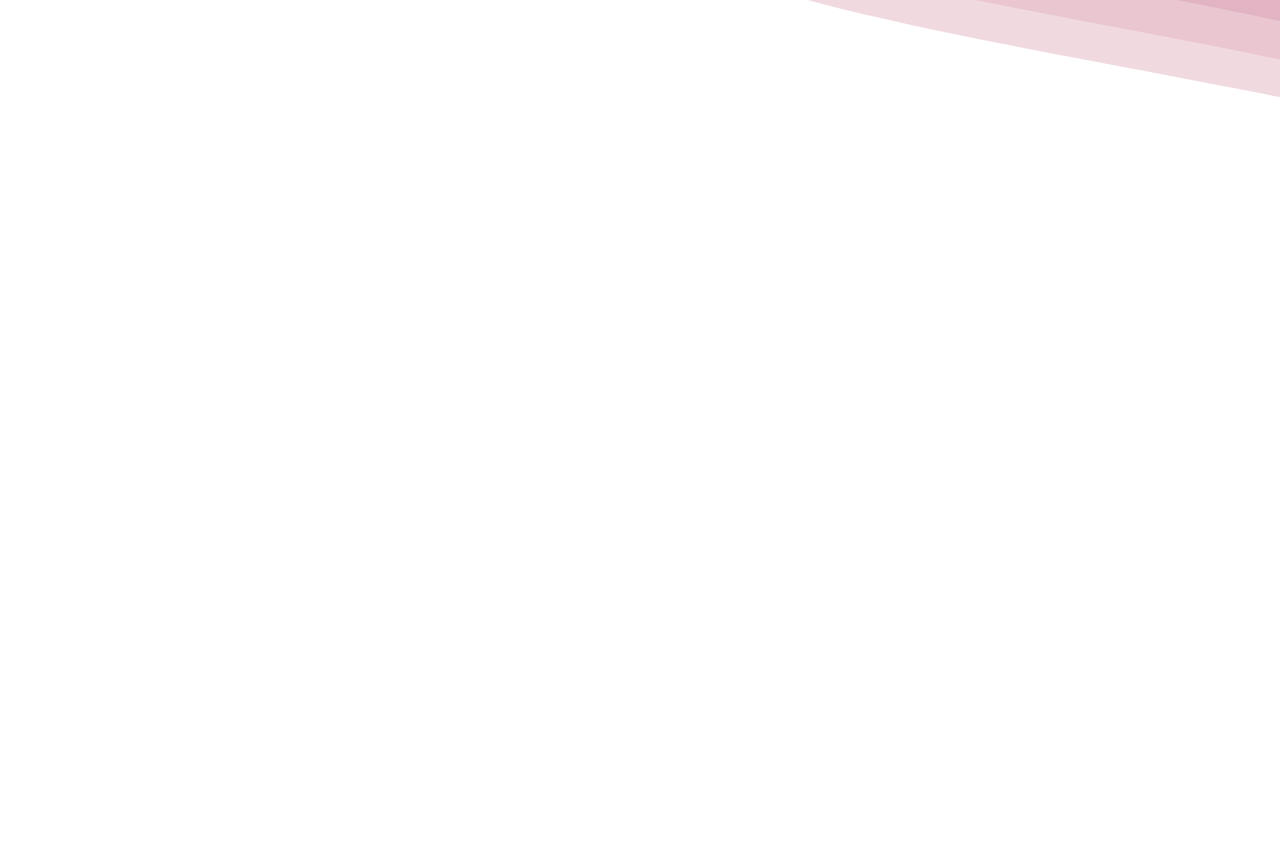
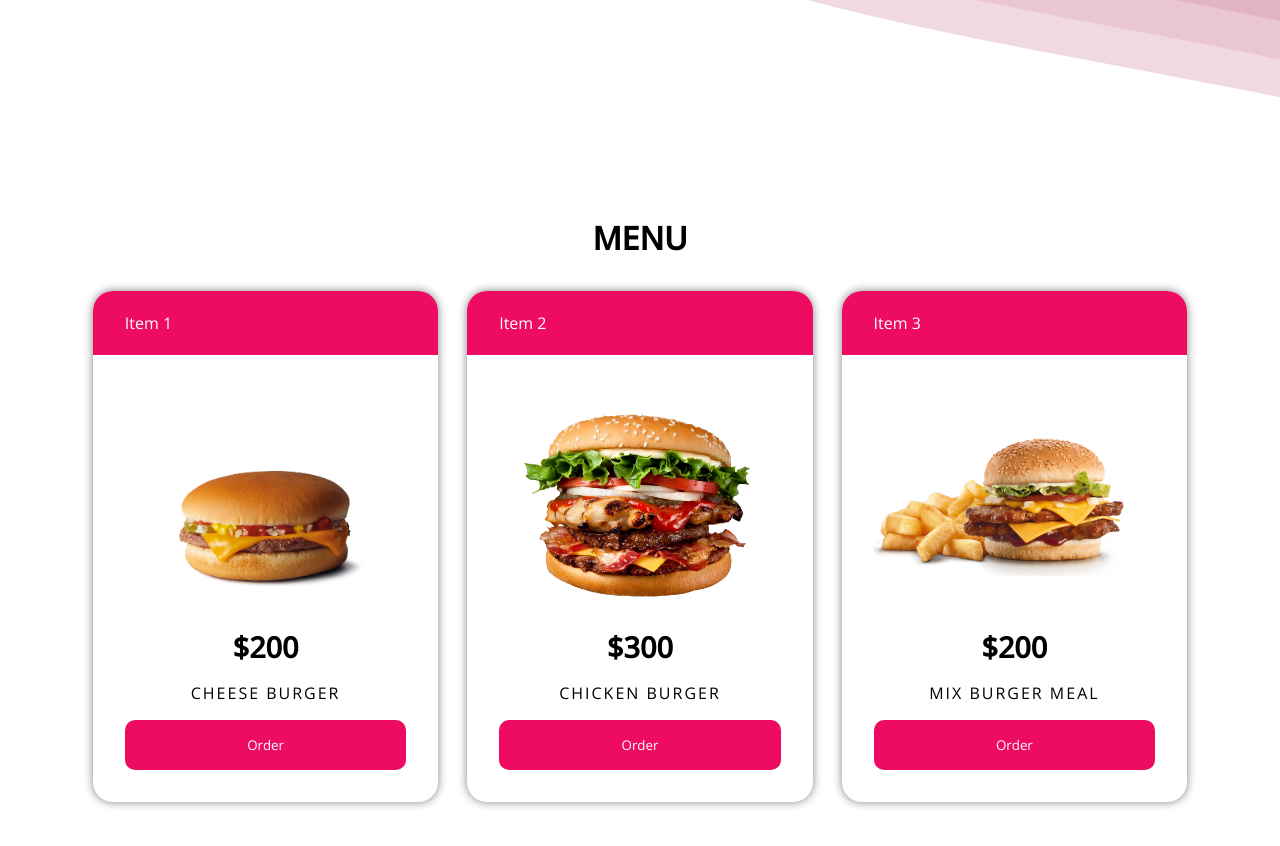
Before and after one commit to Anup4944/fast-food-website, a React (Create React App) app in the folder frontend/: page / in a window 1280 px wide. Shown: the part 760-1606 px from the top of the page. Before the commit the page ends 880 px from the top, so only its background shows below. Built offline with nearby package versions, Linux system fonts and the light colour scheme.

Commit message:
menu section added

```diff
--- a/frontend/src/App.js
+++ b/frontend/src/App.js
@@ -5,6 +5,7 @@
 import Home from "./components/home/Home";
 import "./styles/header.scss";
 import "./styles/home.scss";
+import "./styles/menu.scss";
 
 const App = () => {
   return (
--- a/frontend/src/components/home/Home.jsx
+++ b/frontend/src/components/home/Home.jsx
@@ -1,5 +1,6 @@
 import React from "react";
 import { motion } from "framer-motion";
+import Menu from "./Menu";
 
 const Home = () => {
   const options = {
@@ -7,6 +8,7 @@
     whileInView: { x: 0, opacity: 1 },
   };
   return (
+    <>
       <section className="home">
         <div>
           <motion.h1 {...options}>Fast food</motion.h1>
@@ -30,6 +32,8 @@
           Explore menu
         </motion.a>
       </section>
+      <Menu />
+    </>
   );
 };
 
--- /dev/null
+++ b/frontend/src/components/home/Menu.jsx
@@ -0,0 +1,39 @@
+import React from "react";
+import MenuCard from "./MenuCard";
+import burger1 from "../../assets/burger1.png";
+import burger2 from "../../assets/burger2.png";
+import burger3 from "../../assets/burger3.png";
+
+const Menu = () => {
+  const addToCartHandler = (itemNum) => {};
+  return (
+    <section id="menu">
+      <h1>MENU</h1>
+      <div>
+        <MenuCard
+          itemNum={1}
+          burgerSrc={burger1}
+          price={200}
+          title="Cheese Burger"
+          handler={addToCartHandler}
+        />
+        <MenuCard
+          itemNum={2}
+          burgerSrc={burger2}
+          price={300}
+          title="Chicken Burger"
+          handler={addToCartHandler}
+        />
+        <MenuCard
+          itemNum={3}
+          burgerSrc={burger3}
+          price={200}
+          title="Mix Burger meal"
+          handler={addToCartHandler}
+        />
+      </div>
+    </section>
+  );
+};
+
+export default Menu;
--- /dev/null
+++ b/frontend/src/components/home/MenuCard.jsx
@@ -0,0 +1,19 @@
+import React from "react";
+import { motion } from "framer-motion";
+
+const MenuCard = ({ itemNum, burgerSrc, price, handler, title }) => {
+  return (
+    <motion.div className="menuCard">
+      <div>Item {itemNum} </div>
+      <main>
+        <img src={burgerSrc} alt={itemNum} />
+
+        <h5>${price}</h5>
+        <p>{title}</p>
+        <button onClick={() => handler(itemNum)}>Order</button>
+      </main>
+    </motion.div>
+  );
+};
+
+export default MenuCard;
--- a/frontend/src/styles/app.scss
+++ b/frontend/src/styles/app.scss
@@ -3,6 +3,7 @@
   padding: 0%;
   font-family: "Open Sans", sans-serif;
   box-sizing: border-box;
+  scroll-behavior: smooth;
 }
 
 a {
--- /dev/null
+++ b/frontend/src/styles/menu.scss
@@ -0,0 +1,84 @@
+@import "colors";
+
+#menu {
+  width: 100%;
+  min-height: 100vh;
+  background-color: white;
+  padding: 4rem;
+
+  > h1 {
+    font-size: 2rem;
+    text-align: center;
+    padding: 2rem;
+  }
+
+  > div {
+    display: flex;
+    justify-content: space-evenly;
+  }
+}
+
+.menuCard {
+  background-color: white;
+  width: 30%;
+  border-radius: 20px;
+  box-shadow: 0 0 10px rgba(0, 0, 0, 0.495);
+
+  > div {
+    border-radius: 20px 20px 0 0;
+    background-color: $red;
+    display: flex;
+    align-items: center;
+    padding: 2rem;
+    color: white;
+    height: 4rem;
+  }
+
+  > main {
+    padding: 2rem;
+    display: flex;
+    flex-direction: column;
+    align-items: center;
+
+    > img {
+      height: 15rem;
+      width: 100%;
+      object-fit: contain;
+    }
+
+    > h5 {
+      font-size: 1.8rem;
+    }
+
+    > p {
+      text-transform: uppercase;
+      letter-spacing: 2px;
+      padding: 1rem 0rem;
+    }
+
+    > button {
+      background: $red;
+      color: white;
+      border: none;
+      padding: 1rem 2rem;
+      width: 100%;
+      border-radius: 10px;
+      cursor: pointer;
+
+      &:hover {
+        background-color: $reddark;
+      }
+    }
+  }
+}
+
+@media screen and (max-width: "600px") {
+  #menu > div {
+    flex-direction: column;
+  }
+
+  .menuCard {
+    width: 100%;
+    margin: 1rem 0;
+  }
+}
```
Lines whose indentation alone changed are shown as unchanged.
